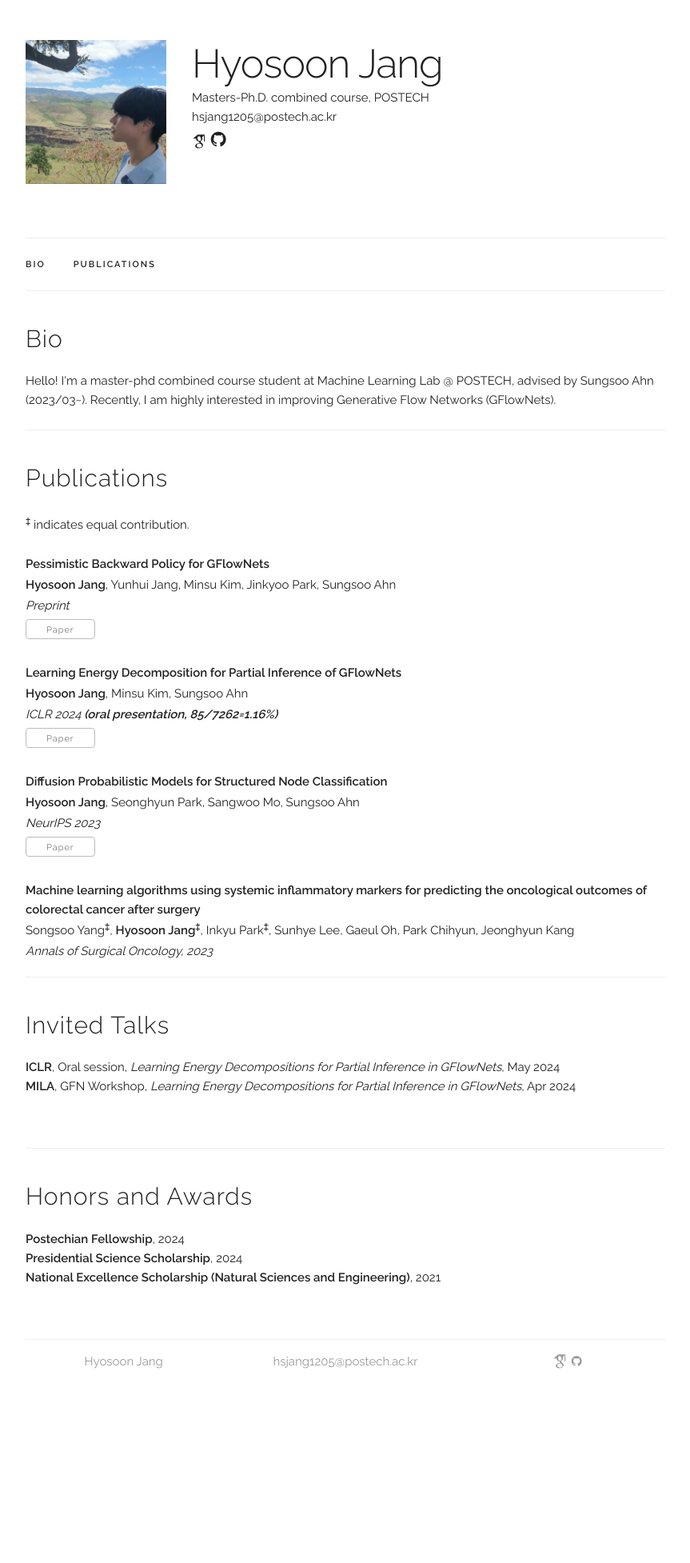
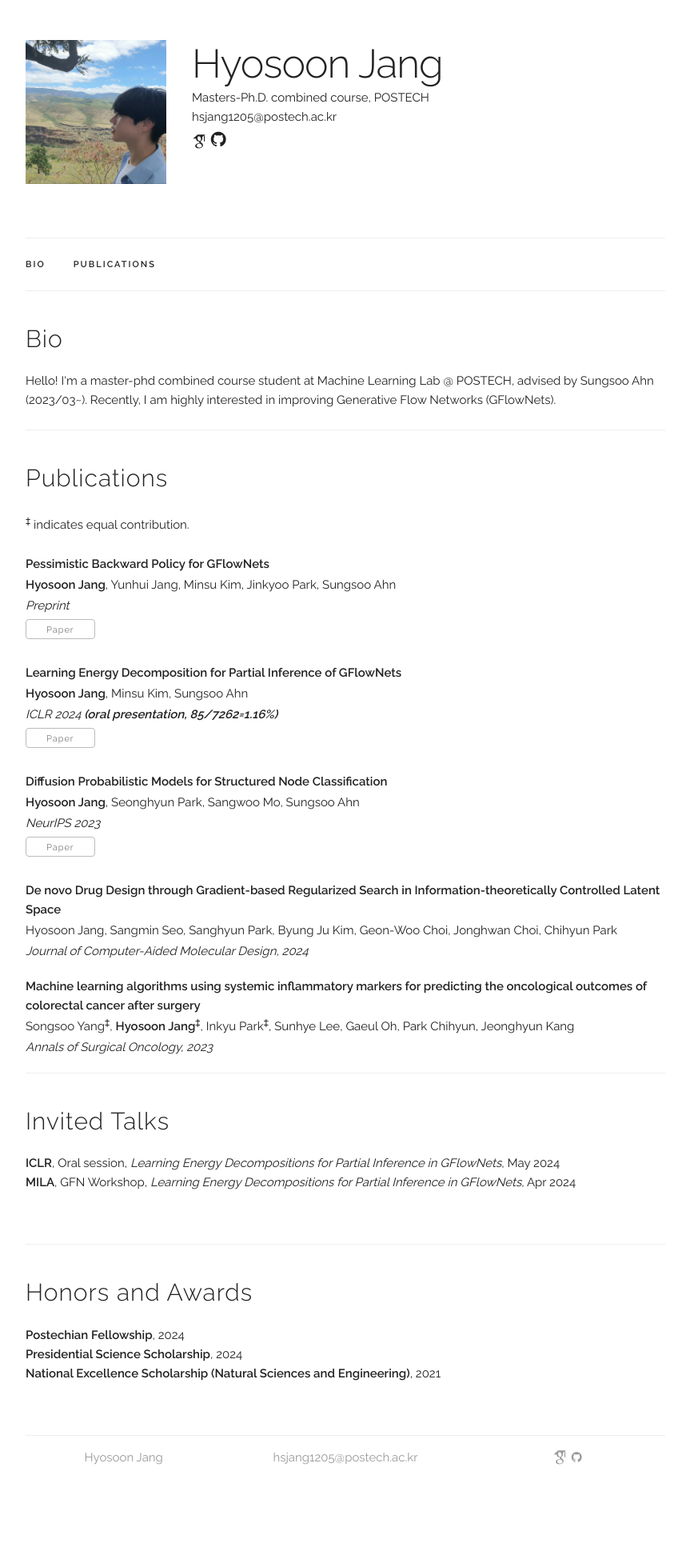
Before and after one commit to hsjang0/hsjang, a Jekyll site: the page built from index.html, in a window 1280 px wide. Shown: the whole page at 80% size, without its empty margins (208-1071 px from the left). Built offline with Jekyll 4.4.1, drawn with Linux system fonts in a browser that asks for light colours; some web fonts are replaced; before the commit the page ends 1834 px from its top, so only the background shows below that.

Commit message:
Update publications.yaml

```diff
--- a/_data/publications.yaml
+++ b/_data/publications.yaml
@@ -17,6 +17,11 @@ papers:
     paper_pdf: "/assets/publications/23_DPMSNC.pdf"
     selected: y
 
+  - title: "De novo Drug Design through Gradient-based Regularized Search in Information-theoretically Controlled Latent Space"
+    authors: "Hyosoon Jang, Sangmin Seo, Sanghyun Park, Byung Ju Kim, Geon-Woo Choi, Jonghwan Choi, Chihyun Park"
+    venue: "Journal of Computer-Aided Molecular Design, 2024"
+    selected: y
+
   - title: "Machine learning algorithms using systemic inflammatory markers for predicting the oncological outcomes of colorectal cancer after surgery"
     authors: "Songsoo Yang<sup>‡</sup>, <b>Hyosoon Jang</b><sup>‡</sup>, Inkyu Park<sup>‡</sup>, Sunhye Lee, Gaeul Oh, Park Chihyun, Jeonghyun Kang"
     venue: "Annals of Surgical Oncology, 2023"
```
